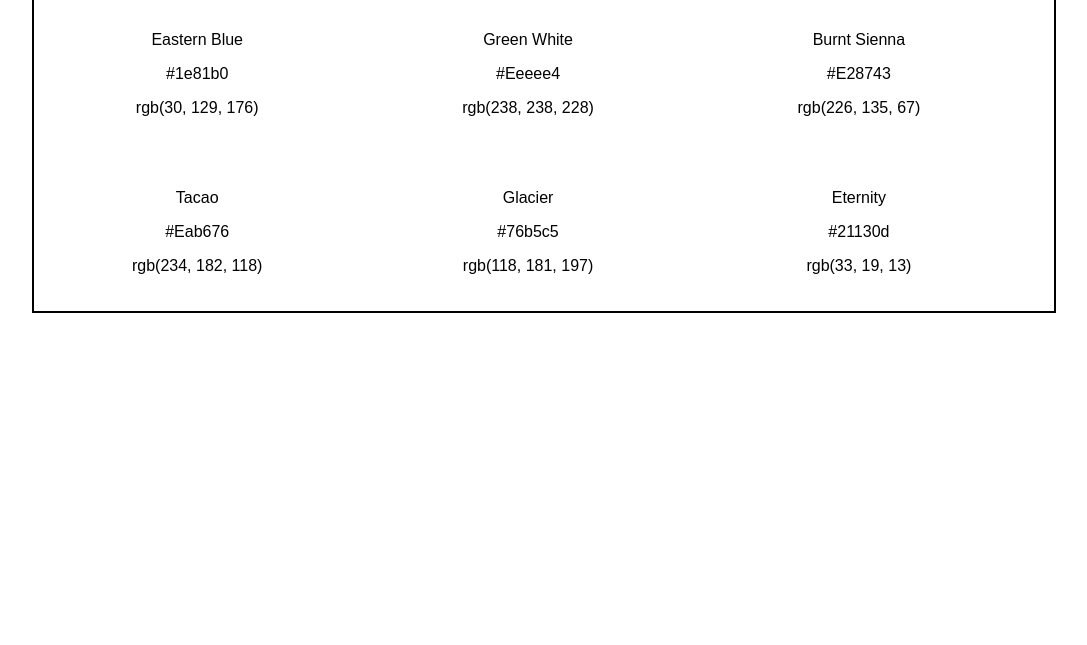
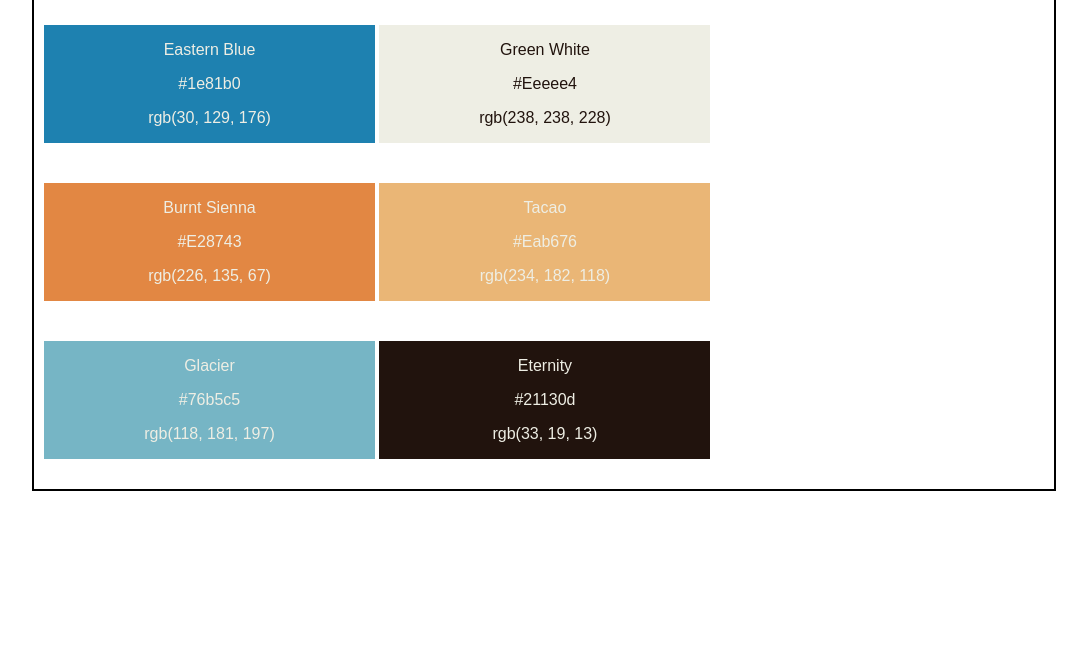
Before and after one commit to pabs13/style-guide, a plain HTML site: page index.html in a window 1280 px wide. Shown: the part 155-800 px from the top of the page, without its empty margins (96-1183 px from the left). Drawn offline with Linux system fonts and the light colour scheme.

Commit message:
finish colors

```diff
--- a/styles.css
+++ b/styles.css
@@ -5,6 +5,8 @@ body {
 
 .container {
     border: 2px solid black;
+    padding: 10px;
+    margin: 10px auto;
 }
 
 .container-header, .main-header {
@@ -17,8 +19,38 @@ body {
 
 .color-square {
     display: inline-block;
-    width: 32%;
+    width: 33.1%;
     text-align: center;
     margin: 20px auto;
     min-height: 100px;
 }
+
+.eastern-blue {
+    background-color: #1e81b0;
+    color: #eeeee4;
+}
+
+.green-white {
+    background-color: #eeeee4;
+    color: #21130d;
+}
+
+.burnt-sienna {
+    background-color: #e28743;
+    color: #eeeee4;
+}
+
+.tacao {
+    background-color: #eab676;
+    color: #eeeee4;
+}
+
+.glacier {
+    background-color: #76b5c5;
+    color: #eeeee4;
+}
+
+.eternity {
+    background-color: #21130d;
+    color: #eeeee4;
+}
```
